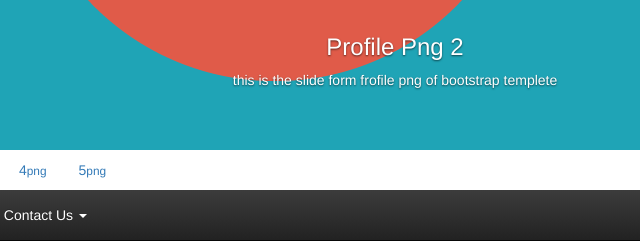
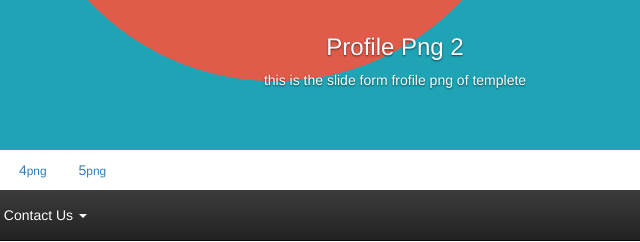
Before and after one commit to Dhamu28/box, a plain HTML site: page index.html in a window 1280 px wide. Both pictures are taken after a click on the link "Contact Us". Shown: the part 500-742 px from the top of the page, 245-885 px from the left. Drawn offline with nearby package versions, Linux system fonts and the light colour scheme.

Commit message:
Update index.html
change some

```diff
--- a/index.html
+++ b/index.html
@@ -32,14 +32,14 @@
                   <img src="./img/2.png" alt="2" />
                   <div class="carousel-caption">
                       <h3>Profile Png 2</h3>
-                          <p>this is the slide form frofile png of bootstrap templete</p>
+                          <p>this is the slide form frofile png of  templete</p>
                   </div>
               </div>
               <div class="item">
                   <img src="./img/3.png" alt="3" />
                   <div class="carousel-caption">
                       <h3>Profile Png 3</h3>
-                          <p>this is the slide form frofile png of bootstrap templete</p>
+                          <p>this is the slide form frofile png of  templete</p>
                   </div>
               </div>
               <div class="item">
```
